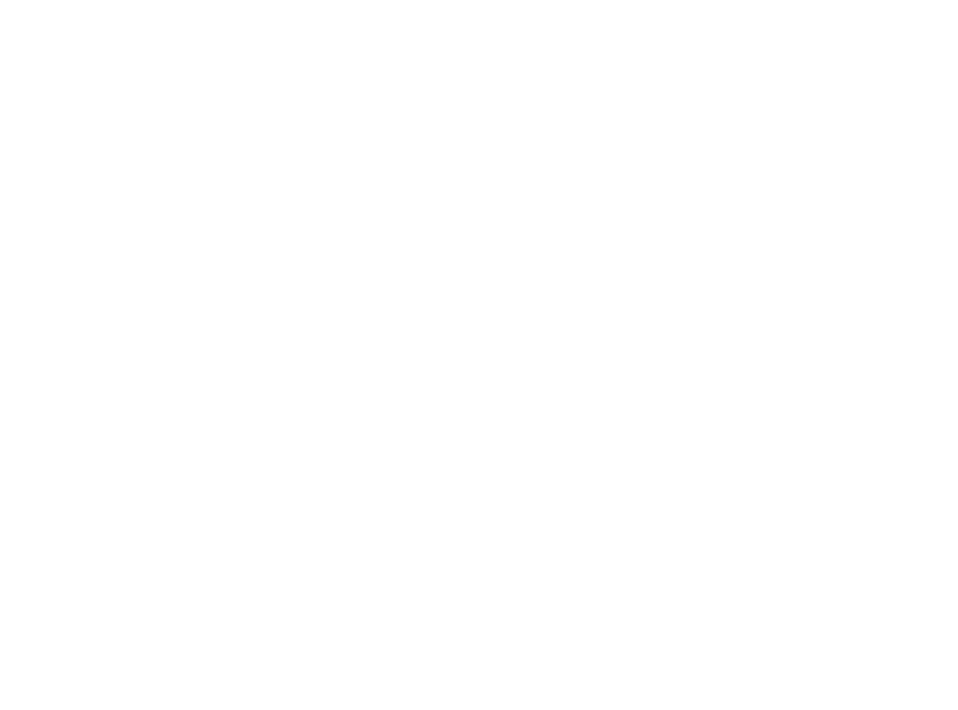
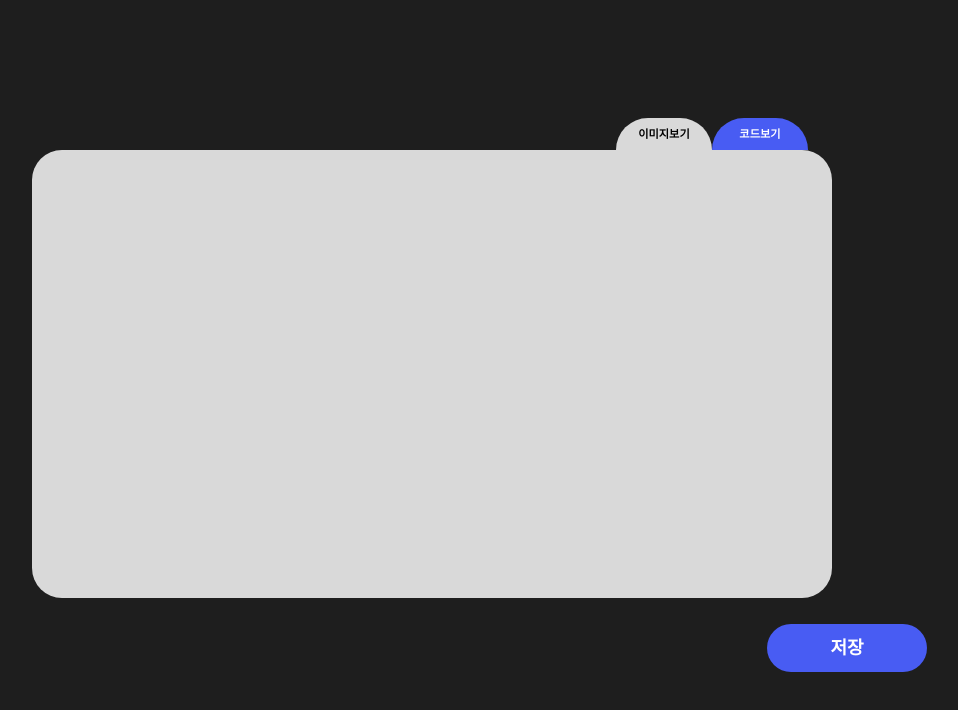
Before and after one commit to 2024-Techeer-Winter-BootCamp-Team-I/Frontend, a React (Vite) app: page /design in a window 1280 px wide. Before the commit this address had no page. Shown: the top 710 px of the page, without its empty margins (321-1279 px from the left). Built offline with nearby package versions, Linux system fonts and the light colour scheme.

Commit message:
페이지 퍼블리싱 작업중중

```diff
--- a/src/App.jsx
+++ b/src/App.jsx
@@ -1,15 +1,15 @@
 
 import { BrowserRouter as Router, Routes, Route } from 'react-router-dom';
 import Main from './pages/Main'
-import Login from './pages/Login';
+import Design from './pages/Design'
 
 function App() {
   return (
     <Router>
       <Routes>
         <Route path="/main" element={<Main />} />
+        <Route path="/design" element={<Design />} />
        </Routes>
-
     </Router>
   );
 }
--- /dev/null
+++ b/src/Hexagon.css
@@ -0,0 +1,3 @@
+.hexagon {
+    clip-path: polygon(50% 0%, 100% 25%, 100% 75%, 50% 100%, 0% 75%, 0% 25%);
+}
--- /dev/null
+++ b/src/components/Button.jsx
@@ -0,0 +1,33 @@
+import React, { useState } from 'react';
+
+const Button = () => {
+    const [isSaved, setIsSaved] = useState(false);
+
+    const handleClick = () => {
+        setIsSaved(true); // 버튼 텍스트를 "저장 완료"로 변경
+
+        // 0.5초 후 다시 "저장"으로 변경
+        setTimeout(() => {
+            setIsSaved(false);
+        }, 500);
+    };
+
+    return (
+        <div>
+            <button
+                onClick={handleClick}
+                className="
+                    w-[10rem] h-[3rem] bg-blue-main text-white border-none
+                    rounded-full text-lg font-bold cursor-pointer
+                    flex items-center justify-center transition-all
+                    duration-300 ease-in-out
+                    absolute top-[39rem] left-[68rem] right-[30rem] flex-shrink-0 z-[1]
+                "
+            >
+                {isSaved ? "저장 완료" : "저장"}
+            </button>
+        </div>
+    );
+};
+
+export default Button;
--- /dev/null
+++ b/src/components/GrayBox.jsx
@@ -0,0 +1,58 @@
+import React, { useState } from 'react';
+
+const GrayBox = () => {
+    const [Tab, setTab] = useState('image'); // 기본 활성화 탭: 'image'
+
+    const TabClick = (tab) => {
+        setTab(tab);
+    };
+
+    return (
+        <div
+            className="
+                w-[50rem] h-[28rem] bg-[#D9D9D9] rounded-[1.875rem]
+                absolute top-[9.37rem] left-[22.06rem] right-[30.6rem] flex-shrink-0 z-[1]
+            "
+        >
+            {/* 이미지보기 버튼 */}
+            <div
+                onClick={() => TabClick('image')}
+                className={`
+                    w-[6rem] h-[2rem] flex flex-col justify-center items-center absolute
+                    bottom-full right-[7.5rem] rounded-t-full cursor-pointer z-[0] flex-shrink-0
+                    transition-all duration-300 ease-in-out
+                    ${Tab === 'image' ? 'bg-[#D9D9D9] text-black' : 'bg-blue-main text-white'}
+                `}
+            >
+                <span
+                    className="
+                        text-center font-sans text-[0.7rem] font-bold leading-normal
+                    "
+                >
+                    이미지보기
+                </span>
+            </div>
+
+            {/* 코드보기 버튼 */}
+            <div
+                onClick={() => TabClick('code')}
+                className={`
+                    w-[6rem] h-[2rem] flex flex-col justify-center items-center absolute
+                    bottom-full right-[1.5rem] rounded-t-full cursor-pointer z-[0] flex-shrink-0
+                    transition-all duration-300 ease-in-out
+                    ${Tab === 'code' ? 'bg-[#D9D9D9] text-black' : 'bg-blue-main text-white'}
+                `}
+            >
+                <span
+                    className="
+                        text-center font-sans text-[0.7rem] font-bold leading-normal
+                    "
+                >
+                    코드보기
+                </span>
+            </div>
+        </div>
+    );
+};
+
+export default GrayBox;
--- /dev/null
+++ b/src/components/Profile.jsx
@@ -0,0 +1,22 @@
+import React from 'react';
+import '../Hexagon.css'; // 추가된 CSS 파일 import
+
+const Profile = () => {
+    return (
+        <div
+            className="
+                w-[10rem] h-[10.625rem] flex-shrink-0 bg-[rgba(97,223,126,0.6)]
+                hexagon flex items-center justify-center
+            "
+        >
+            <div
+                className="
+                    w-[6.875rem] h-[7.5rem] flex-shrink-0 bg-[rgba(97,223,126,0.6)]
+                    hexagon
+                "
+            ></div>
+        </div>
+    );
+};
+
+export default Profile;
--- /dev/null
+++ b/src/pages/Design.jsx
@@ -0,0 +1,17 @@
+import Button from '../components/Button';
+import GrayBox from '../components/GrayBox';
+
+function Design() {
+    return (
+        <div className="bg-[#1E1E1E] min-h-[100vh] flex flex-col">
+            <>
+                <GrayBox />
+            </>
+            <>
+                <Button />
+            </>
+        </div>
+    );
+}
+
+export default Design;
```
Also changed, not shown: 1 other file (tests, documents, lock files or other folders).
